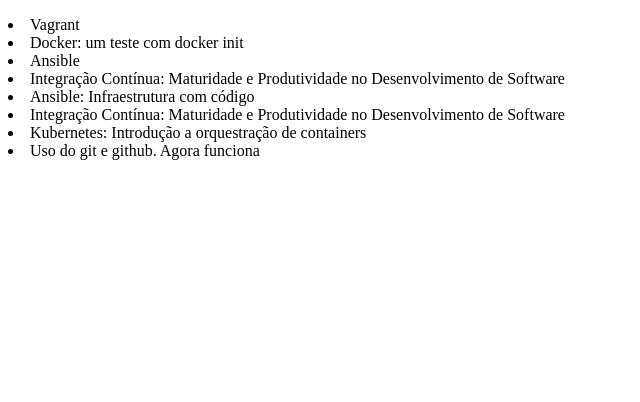
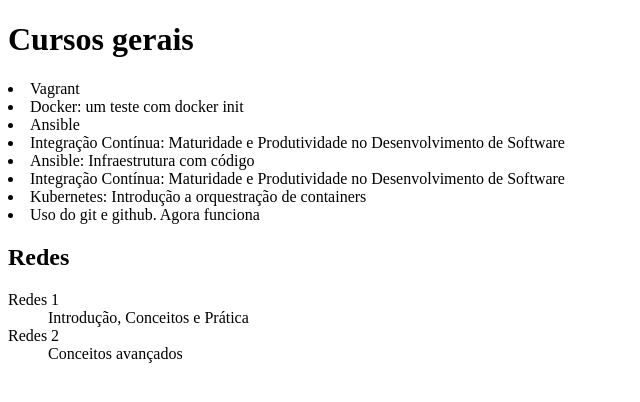
Before and after one commit to welder496/alura-git, a plain HTML site: page index.html in a window 1280 px wide. Shown: the whole page, without its empty margins (0-640 px from the left). Drawn offline with Linux system fonts and the light colour scheme.

Commit message:
Lista de Curso de Redes

```diff
--- a/index.html
+++ b/index.html
@@ -5,6 +5,7 @@
         <title>Cursos De DevOps</title>
     </head>
     <body>
+        <h1>Cursos gerais</h1>
         <dl>
             <li>Vagrant</li>
 
@@ -22,5 +23,15 @@
 
             <li>Uso do git e github. Agora funciona</li>
         </dl>
+        <h2>Redes</h2>
+        <dl>
+            <dt>Redes 1</dt>
+            <dd>Introdução, Conceitos e Prática</dd>
+
+            <dt>Redes 2</dt>
+            <dd>Conceitos avançados</dd>
+
+        </dl>
+
     </body>
 </html>
```
